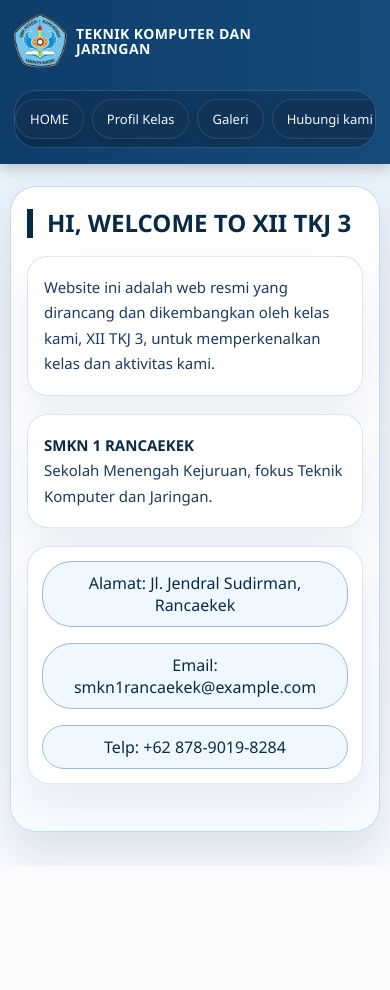
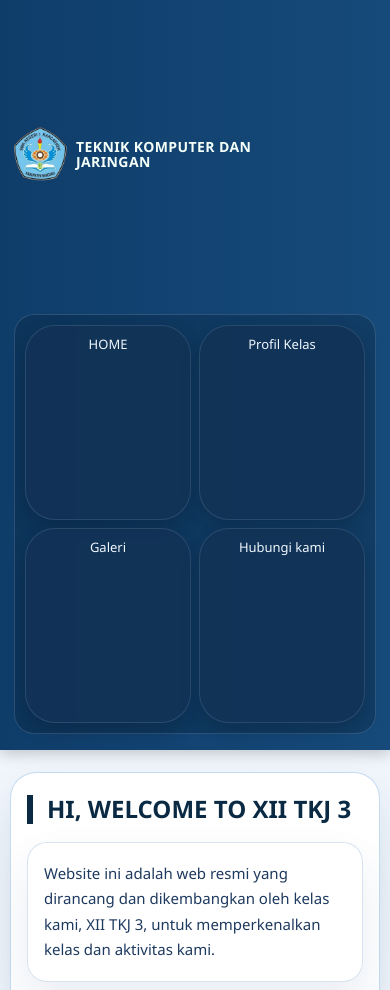
Before and after one commit to SEFTIAN13/tesdoangpuh, a PHP site: page /index.html in a window 390 px wide. Shown: the top 990 px of the page. Before the commit the page ends 864 px from the top, so only its background shows below. Run offline with PHP 8.4, Linux system fonts and the light colour scheme.

Commit message:
mengubah tampilan

```diff
--- a/style.css
+++ b/style.css
@@ -105,6 +105,33 @@ body {
     backdrop-filter: blur(8px);
 }
 
+@media screen and (max-width: 1024px) {
+    .header {
+        align-items: flex-start;
+        gap: 14px;
+    }
+
+    .brand {
+        flex: 1 1 280px;
+    }
+
+    .brand span {
+        font-size: 20px;
+    }
+
+    .navbar {
+        flex: 1 1 420px;
+        justify-content: center;
+        gap: 10px;
+        padding: 12px;
+    }
+
+    .navbar a {
+        font-size: 15px;
+        padding: 10px 14px;
+    }
+}
+
 .navbar a {
     color: #f0f8ff;
     text-decoration: none;
@@ -156,22 +183,20 @@ body {
     }
 
     .navbar {
-        padding: 8px;
+        width: 100%;
+        padding: 10px;
         gap: 8px;
-        justify-content: flex-start;
-        flex-wrap: nowrap;
-        overflow-x: auto;
-        overflow-y: hidden;
-        scroll-snap-type: x proximity;
-        -webkit-overflow-scrolling: touch;
-        scrollbar-width: none;
+        display: grid;
+        grid-template-columns: repeat(2, minmax(0, 1fr));
+        justify-content: stretch;
+        border-radius: 24px;
     }
 
     .navbar a {
         font-size: 14px;
-        padding: 10px 16px;
-        scroll-snap-align: start;
-        flex: 0 0 auto;
+        padding: 10px 12px;
+        text-align: center;
+        min-width: 0;
     }
 
     .navbar::-webkit-scrollbar {
@@ -199,17 +224,21 @@ body {
     }
 
     .navbar {
-        border-radius: 22px;
+        border-radius: 20px;
     }
 
     .navbar a {
         font-size: 13px;
-        padding: 10px 14px;
+        padding: 9px 10px;
     }
 }
 
 /* Untuk HP dengan layar sangat kecil */
 @media screen and (max-width: 360px) {
+    .navbar {
+        grid-template-columns: 1fr;
+    }
+
     .navbar a {
         font-size: 12px;
         padding: 9px 12px;
```
